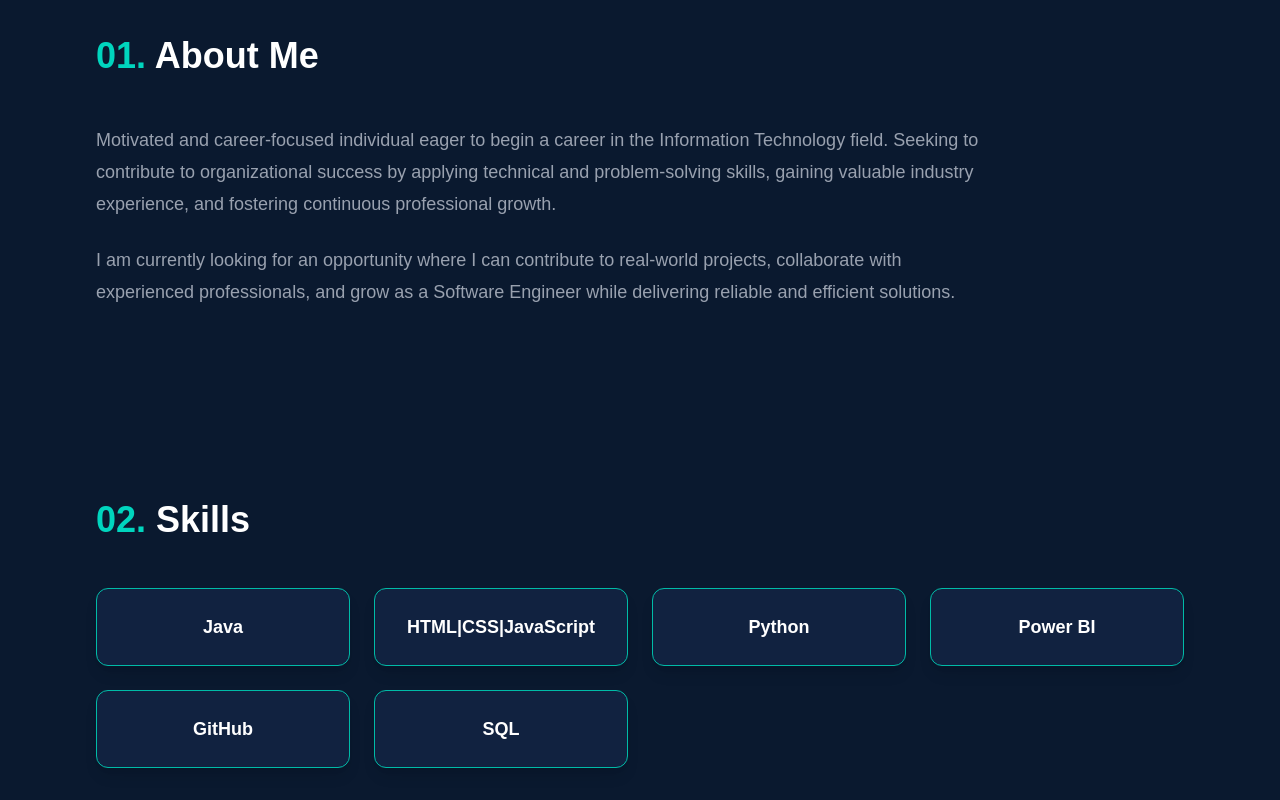
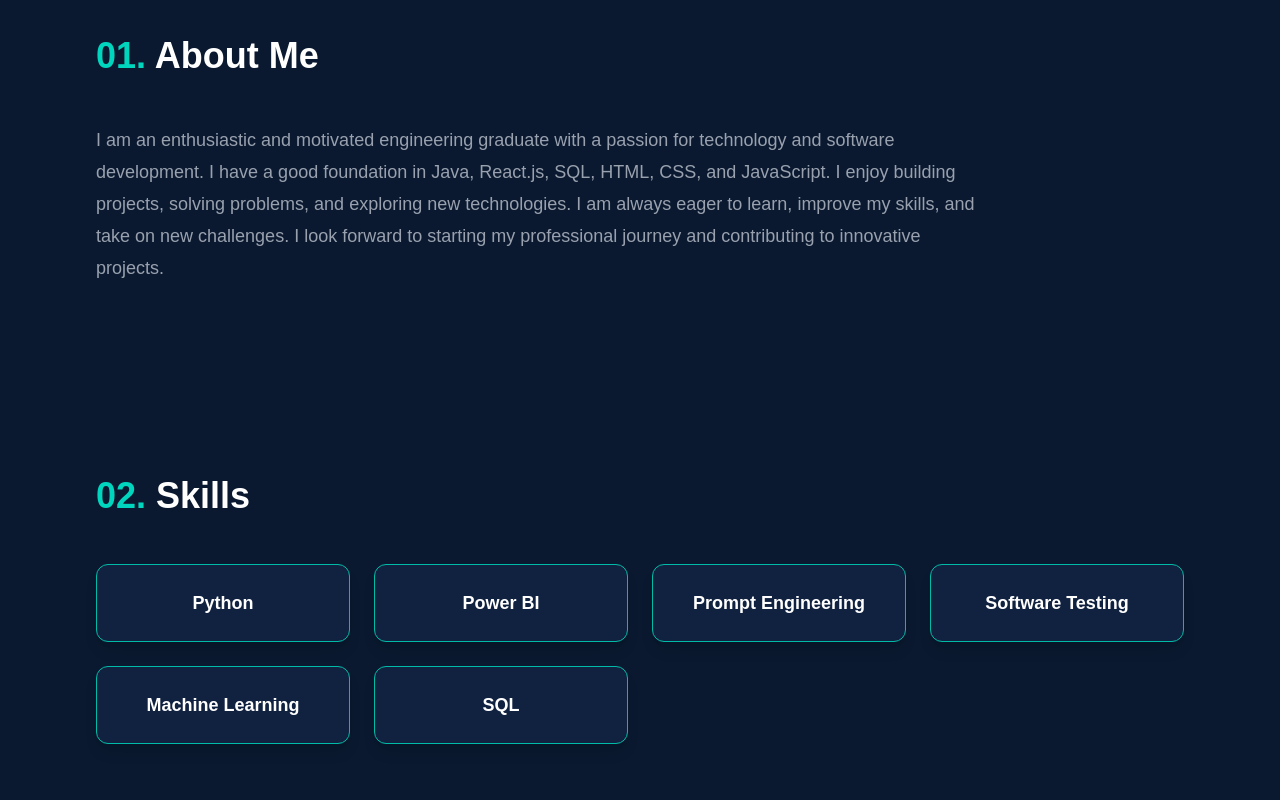
Before and after one commit to Shreya878/shreya-portfolio, a Next.js app: page / in a window 1280 px wide. Shown: the part 860-1660 px from the top of the page. Built offline with nearby package versions, Linux system fonts and the light colour scheme.

Commit message:
Updated portfolio

```diff
--- a/components/About.jsx
+++ b/components/About.jsx
@@ -10,18 +10,10 @@ export default function About() {
 
       <div className="max-w-4xl space-y-6 text-gray-400 leading-8 text-lg">
 
-        <p>
-           <span className="text-white font-semibold"></span>
-         Motivated and career-focused individual eager to begin a career in the Information Technology field.
-         Seeking to contribute to organizational success by applying technical and problem-solving skills,
-         gaining valuable industry experience, and fostering continuous professional growth.
-        </p>
 
         <p>
-          I am currently looking for an opportunity where I can contribute to
-          real-world projects, collaborate with experienced professionals, and
-          grow as a Software Engineer while delivering reliable and efficient
-          solutions.
+          <span className="text-white font-semibold"></span>
+          I am an enthusiastic and motivated engineering graduate with a passion for technology and software development. I have a good foundation in Java, React.js, SQL, HTML, CSS, and JavaScript. I enjoy building projects, solving problems, and exploring new technologies. I am always eager to learn, improve my skills, and take on new challenges. I look forward to starting my professional journey and contributing to innovative projects.
         </p>
 
       </div>
--- a/components/Contact.jsx
+++ b/components/Contact.jsx
@@ -9,7 +9,7 @@ export default function Contact() {
       </h2>
 
       <p className="text-gray-400 text-lg leading-8 max-w-3xl mx-auto mb-10">
-        I am actively seeking opportunities as a Java Full Stack Developer.
+        I am actively seeking new opportunities and professional growth.
         If you have an opportunity, or would like to connect,
         feel free to reach out. I would be happy to hear from you.
       </p>
--- a/components/Skills.jsx
+++ b/components/Skills.jsx
@@ -1,11 +1,11 @@
 export default function Skills() {
 
   const skills = [
-    "Java",
-    "HTML|CSS|JavaScript",
     "Python",
     "Power BI",
-    "GitHub",
+    "Prompt Engineering",
+    "Software Testing",
+    "Machine Learning",
     "SQL",
   ];
 
```
Also changed, not shown: 1 other file (tests, documents, lock files or other folders).
